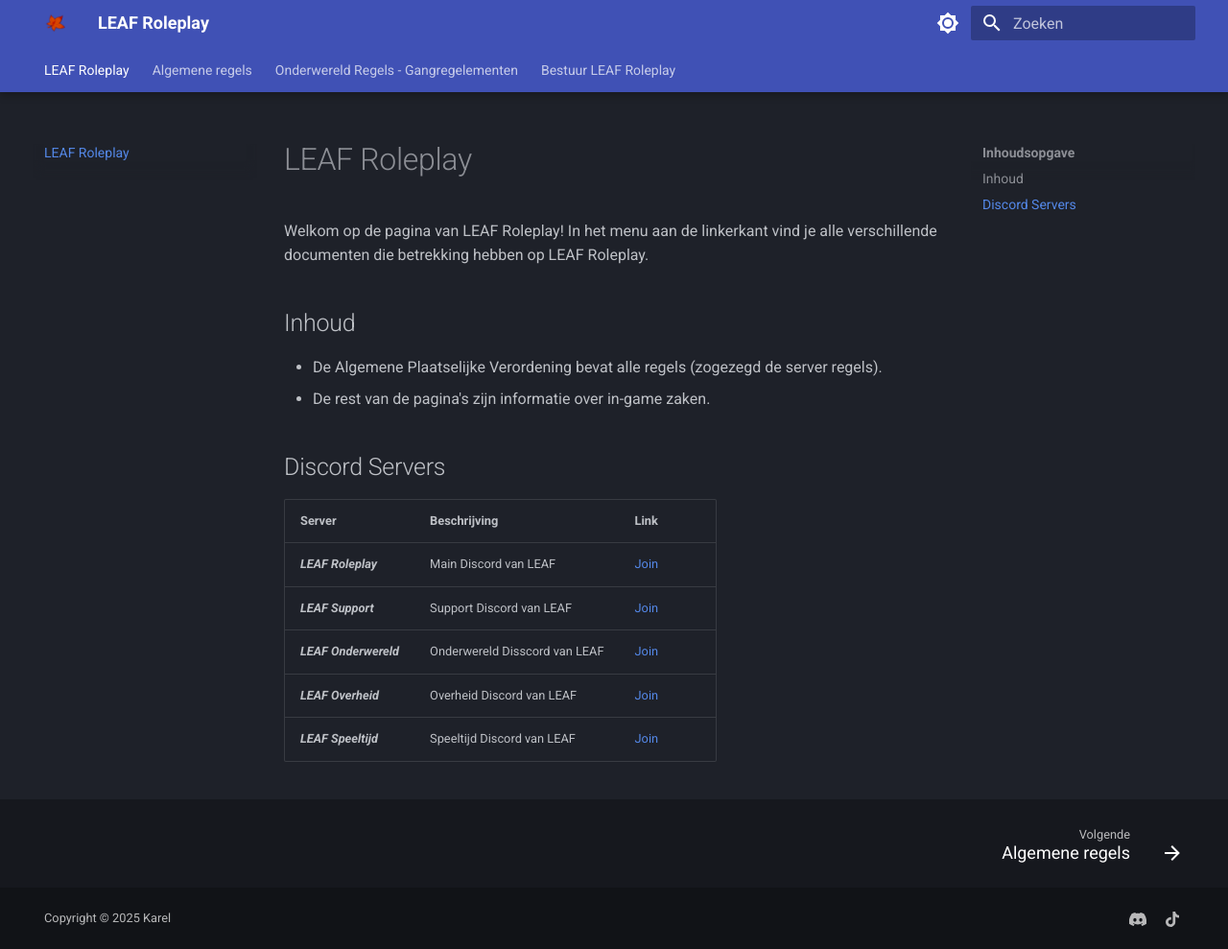
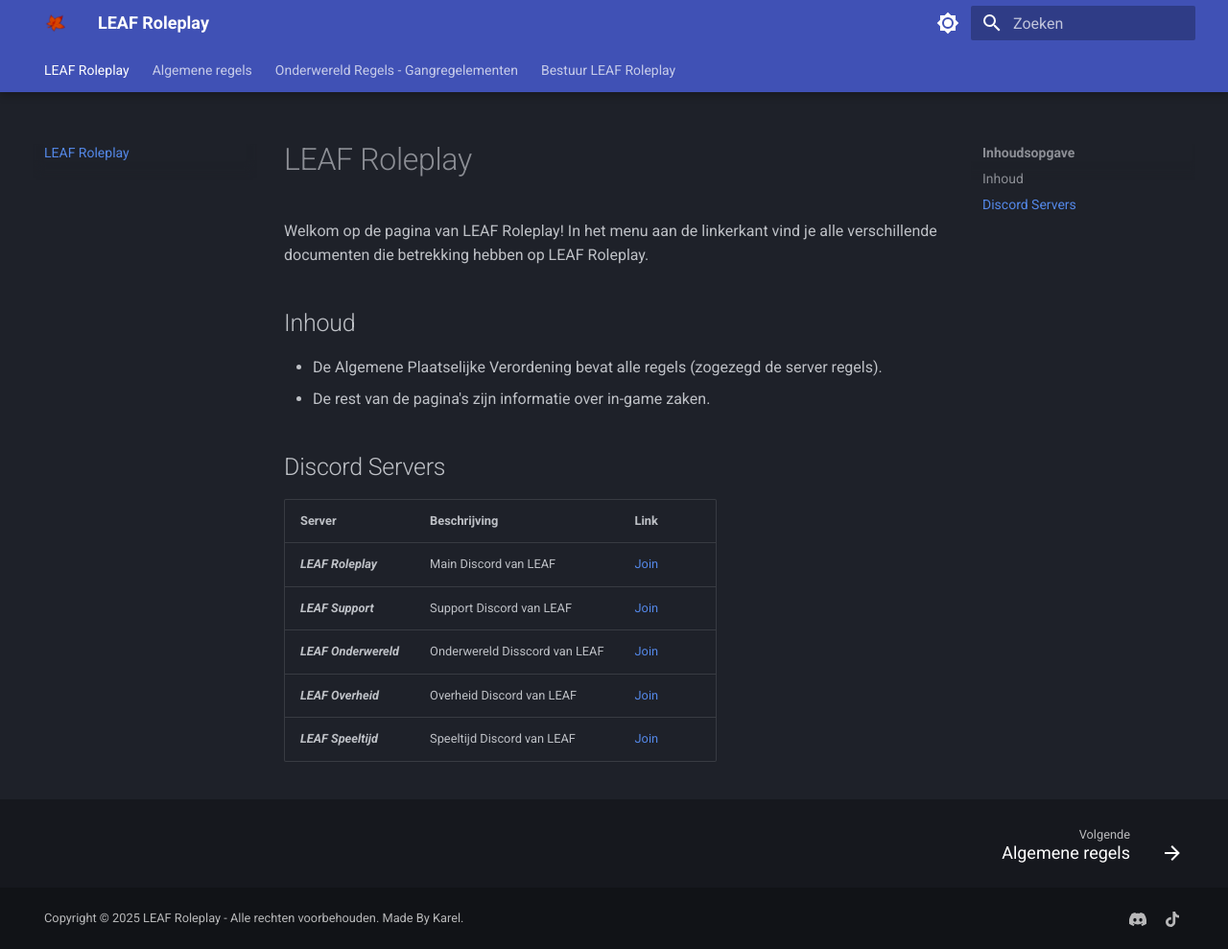
Before and after one commit to LeafRoleplay/APV-MK-docs, an MkDocs documentation site: the page built from docs/index.md, in a window 1280 px wide and 989 px high. Shown: the whole window at 96% size. Built offline with MkDocs 1.6.1 and Material for MkDocs 9.7.7, drawn with Linux system fonts in a browser that asks for light colours.

Commit message:
update copyright information in mkdocs.yml

```diff
--- a/mkdocs.yml
+++ b/mkdocs.yml
@@ -78,4 +78,5 @@ extra:
     actions:
       - accept
 
-copyright: Copyright &copy; 2025 Karel
+copyright: Copyright &copy; 2025 LEAF Roleplay - Alle rechten voorbehouden.
+ Made By Karel.
```
